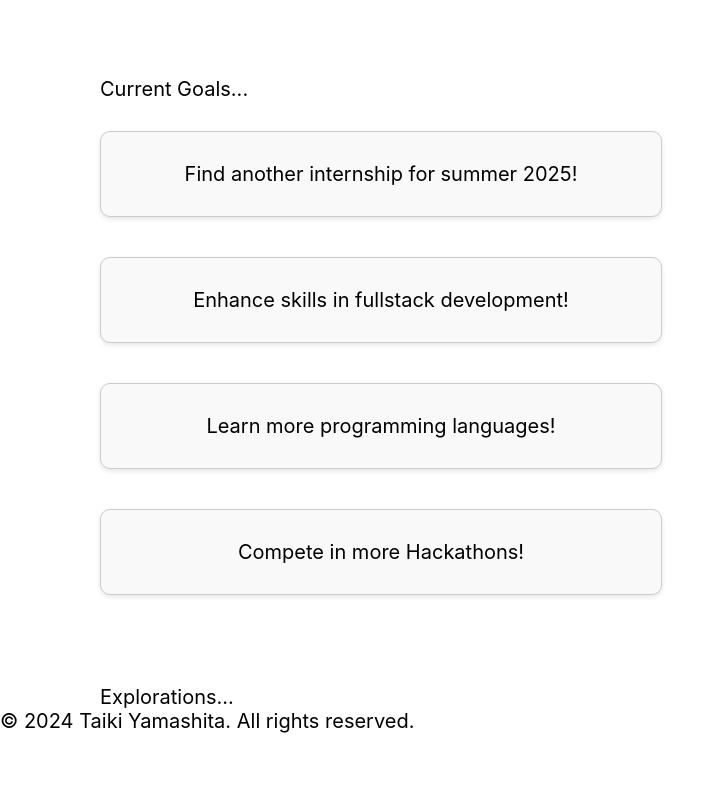
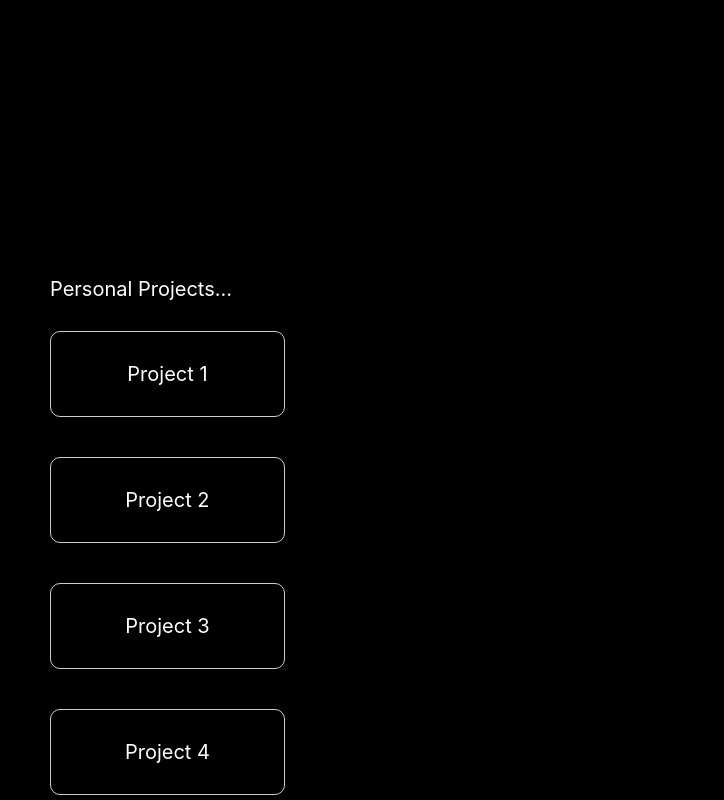
Before and after one commit to Taikiy49/Personal-Website, a React (Create React App) app: page / in a window 1280 px wide. Shown: the part 480-1280 px from the top of the page, without its empty margins (0-724 px from the left). Before the commit the page ends 1233 px from the top, so only its background shows below. Built offline with nearby package versions, Linux system fonts and the light colour scheme.

Commit message:
best commit

```diff
--- a/src/App.css
+++ b/src/App.css
@@ -1,4 +1,6 @@
 .app-container{
+  background-color: black;
+  color: white;
   font-size: 20px;
   height: auto;
   display: flex;
@@ -34,34 +36,30 @@
 
 .intro-container{
   margin: 0 auto; text-align: center;
-  margin-top: 200px;
+  margin-top: 300px;
 }
 
 .title{ font-size: 40px; }
 .subtitle{ font-size: 25px; }
 .description{ font-size: 20px; }
 
-.goals-container{
-  margin-right: auto; margin-left: 100px; margin-top: 200px;
-}
-
-.goal-box {
+.box {
   border: 1px solid #ccc;
   padding: 30px;
   margin-bottom: 40px; margin-top: 30px;
   border-radius: 10px;
-  background-color: #f9f9f9;
   box-shadow: 0 2px 5px rgba(0, 0, 0, 0.1);
-  width: 500px;
+  width: 95%;
   text-align: center;
 }
 
-.explorations-container{
-  margin-right: auto; margin-left: 100px; margin-top: 50px;
 
+.projects-container, .goals-container, .explorations-container{
+  margin-right: auto; margin-left: 50px; margin-top: 300px;
 }
+
 
 footer{
   display: flex;
-  margin-top: auto; margin-bottom: 20px;
+  margin-top: auto; margin-bottom: 20px; margin-left: 50px; margin-top: 100px;
 }
--- a/src/App.js
+++ b/src/App.js
@@ -19,14 +19,25 @@ function App() {
         <div className="description">20 y.o. Software Engineer @ Geolabs</div>
       </div>
 
+
+      <div className="projects-container">Personal Projects...
+        <div class="box">Project 1</div>
+        <div class="box">Project 2</div>
+        <div class="box">Project 3</div>
+        <div class="box">Project 4</div>
+      </div>
+
       <div className="goals-container">Current Goals...
-        <div class="goal-box">Find another internship for summer 2025!</div>
-        <div class="goal-box">Enhance skills in fullstack development!</div>
-        <div class="goal-box">Learn more programming languages!</div>
-        <div class="goal-box">Compete in more Hackathons!</div>
+        <div class="box">Find another internship for summer 2025!</div>
+        <div class="box">Enhance skills in fullstack development!</div>
+        <div class="box">Learn more programming languages!</div>
+        <div class="box">Compete in more Hackathons!</div>
       </div>
 
       <div className="explorations-container">Explorations...
+        <div class="box">Exploration 1</div>
+        <div class="box">Exploration 2</div>
+        <div class="box">Exploration 3</div>
       </div>
 
 
```
